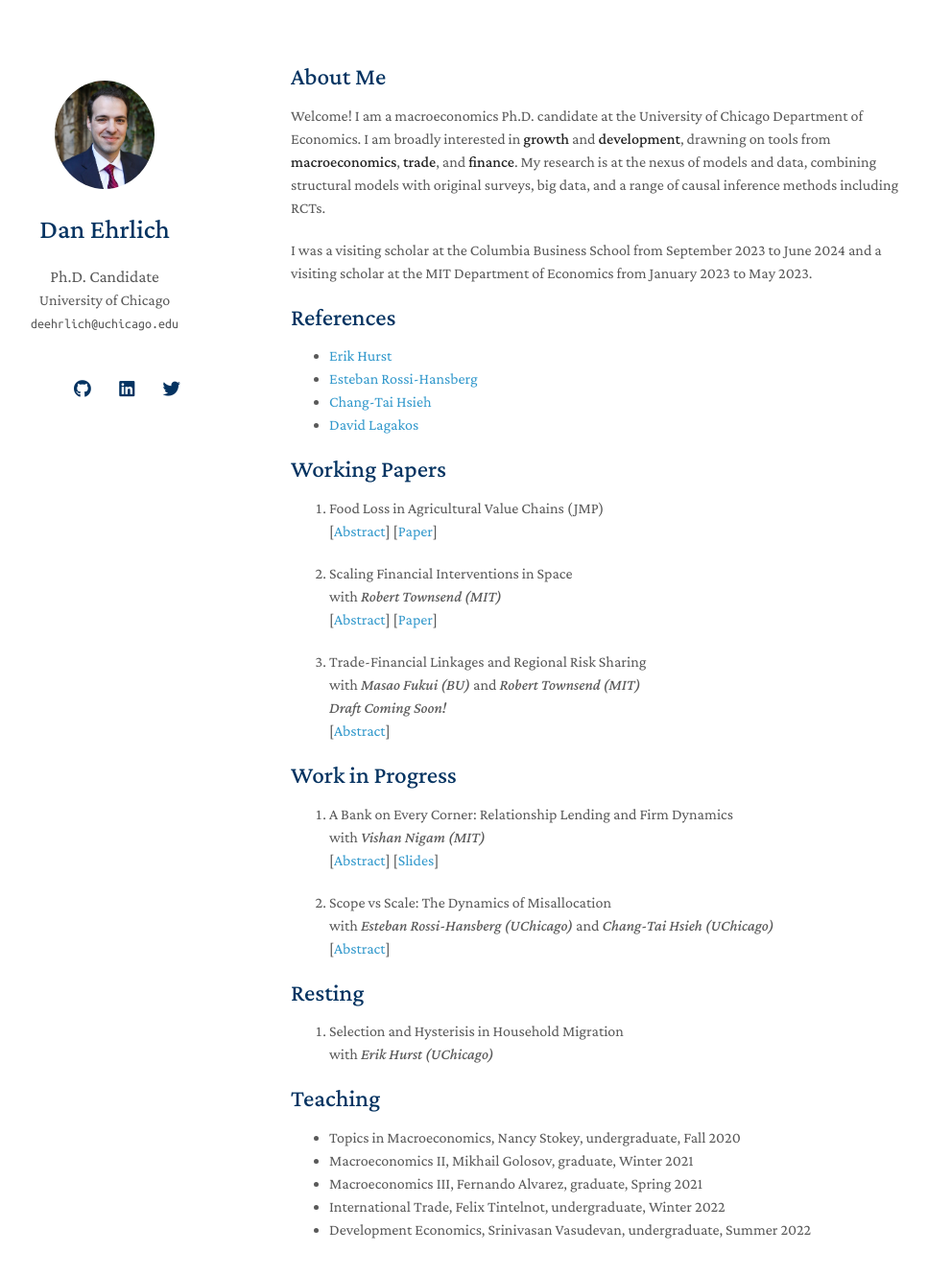
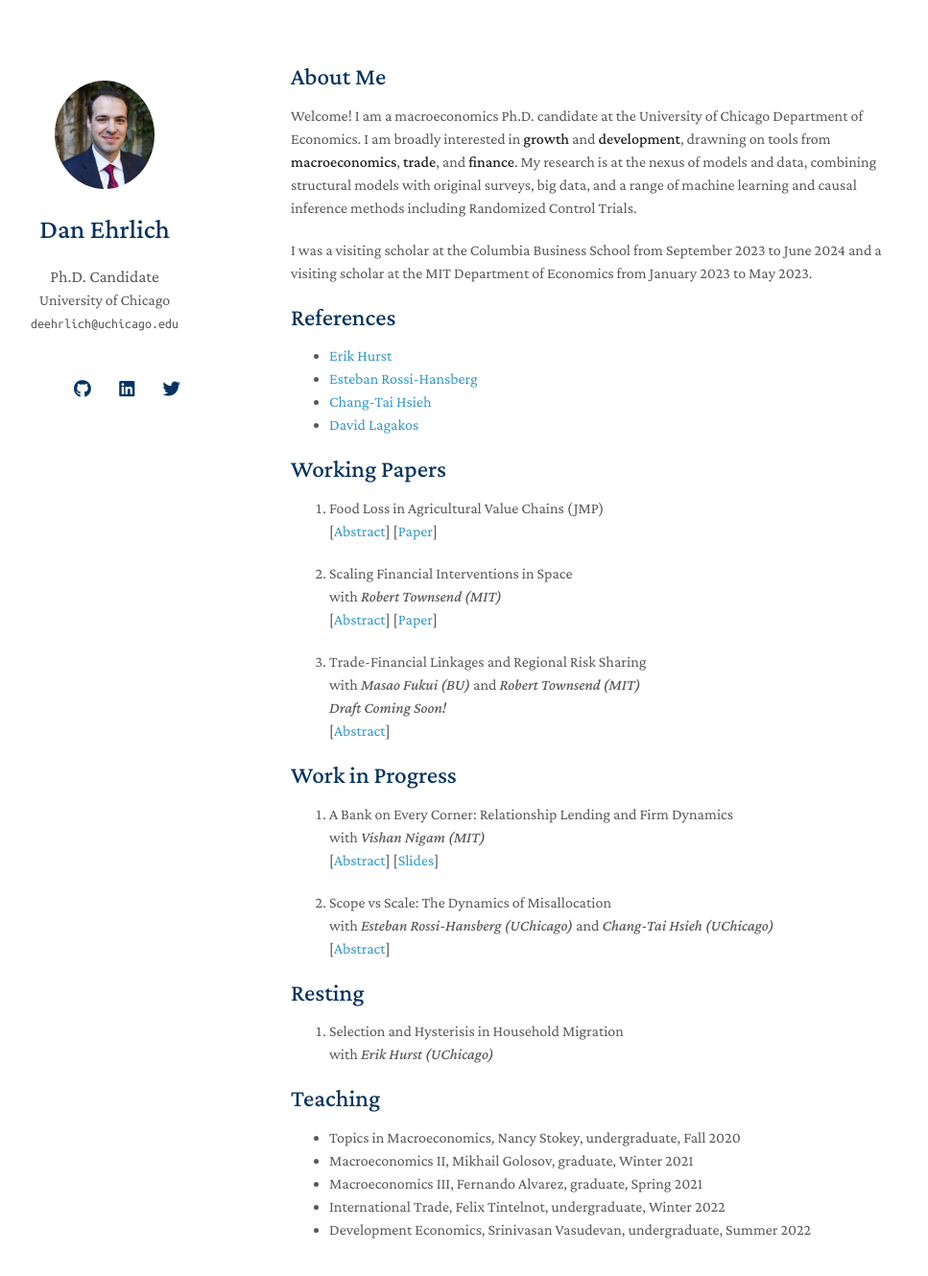
Before and after one commit to danielehrlich/danielehrlich.github.io, a Jekyll site: the page built from index.md, in a window 1280 px wide and 1388 px high. Shown: the top 1330 px of the window at 96% size, without its empty margins (167-1134 px from the left). Built offline with Jekyll 4.4.1, drawn with Linux system fonts in a browser that asks for light colours; nearby versions of some CDN libraries; a style sheet for code colours, icons or effects is not loaded; our own code applies the rules of GitHub Pages for plain Markdown files.

Commit message:
Update index.md

```diff
--- a/index.md
+++ b/index.md
@@ -4,7 +4,7 @@ layout: homepage
 
 ## About Me
 
-Welcome! I am a macroeconomics Ph.D. candidate at the University of Chicago Department of Economics. I am broadly interested in **growth** and **development**, drawning on tools from **macroeconomics**, **trade**, and **finance**. My research is at the nexus of models and data, combining structural models with original surveys, big data, and a range of causal inference methods including RCTs.
+Welcome! I am a macroeconomics Ph.D. candidate at the University of Chicago Department of Economics. I am broadly interested in **growth** and **development**, drawning on tools from **macroeconomics**, **trade**, and **finance**. My research is at the nexus of models and data, combining structural models with original surveys, big data, and a range of machine learning and causal inference methods including Randomized Control Trials.
 
 I was a visiting scholar at the Columbia Business School from September 2023 to June 2024 and a visiting scholar at the MIT Department of Economics from January 2023 to May 2023.
 
```
